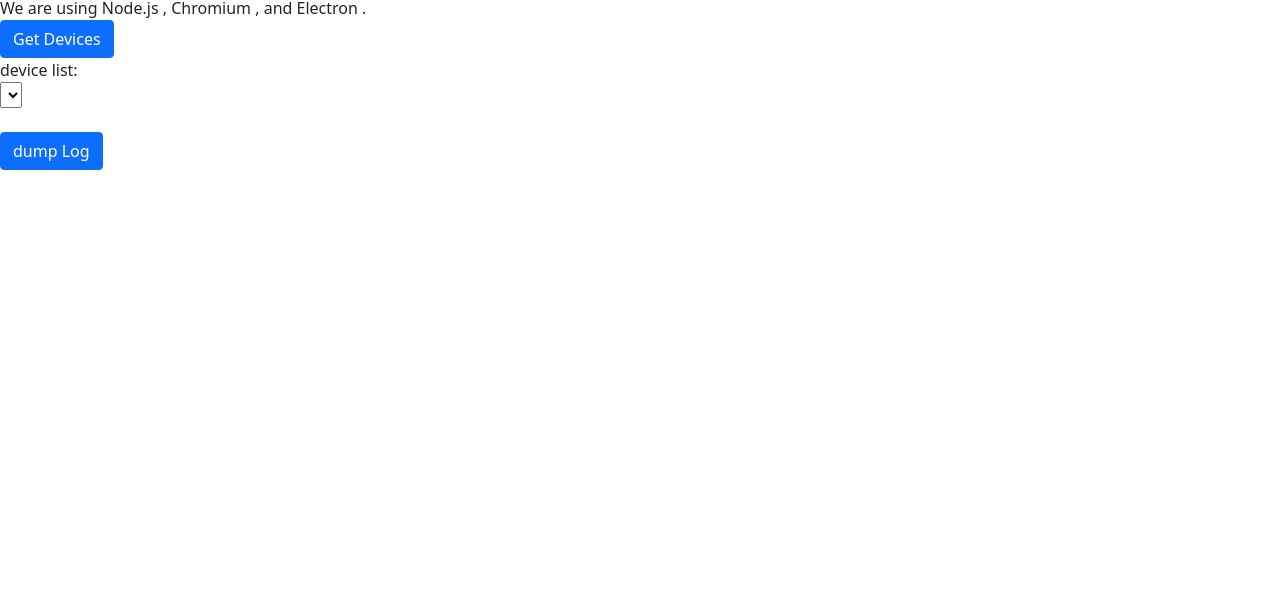
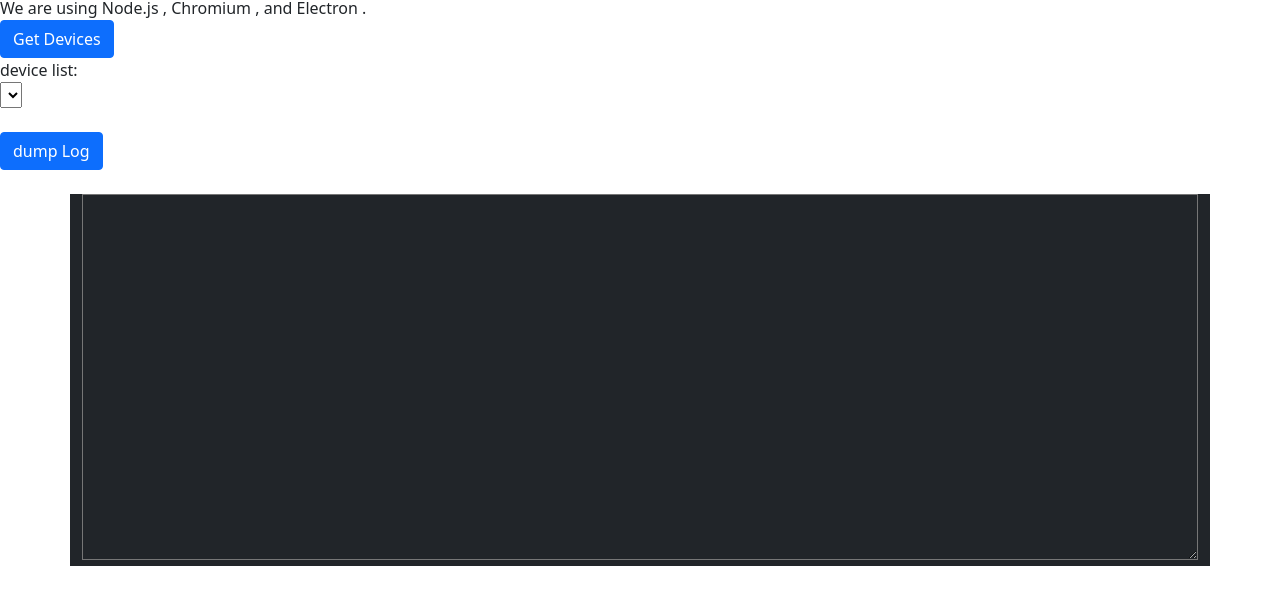
Before and after one commit to realwind2048/adb-master, an Electron app: page index.html in a window 1280 px wide. Shown: the part 60-664 px from the top of the page. Drawn offline with nearby package versions, Linux system fonts and the light colour scheme.

Commit message:
Use textarea for log

```diff
--- a/css/styles.css
+++ b/css/styles.css
@@ -1,5 +1,9 @@
 .allow-new-line {
     white-space:pre-wrap;
+}
+
+#log-console {
+    width: 100%;
 }
 
 .hide {
--- a/index.html
+++ b/index.html
@@ -30,7 +30,8 @@
       </div>
       <br>
       <div id="log-console-container" class="container bg-dark text-white">
-        <p id="log-console" class="allow-new-line"></p>
+        <textarea id="log-console" class="bg-dark text-white" rows="15" readonly>
+        </textarea>
       </div>
     </div>
   </body>
--- a/src/usecase/executeUseCase.ts
+++ b/src/usecase/executeUseCase.ts
@@ -15,6 +15,8 @@ export class ExecuteUseCase {
             }
             console.log("data: ", data);
             document.querySelector("#log-console").innerHTML += data;
+            var textarea = document.getElementById('log-console');
+            textarea.scrollTop = textarea.scrollHeight;
             callback(data);
           });
     }
```
